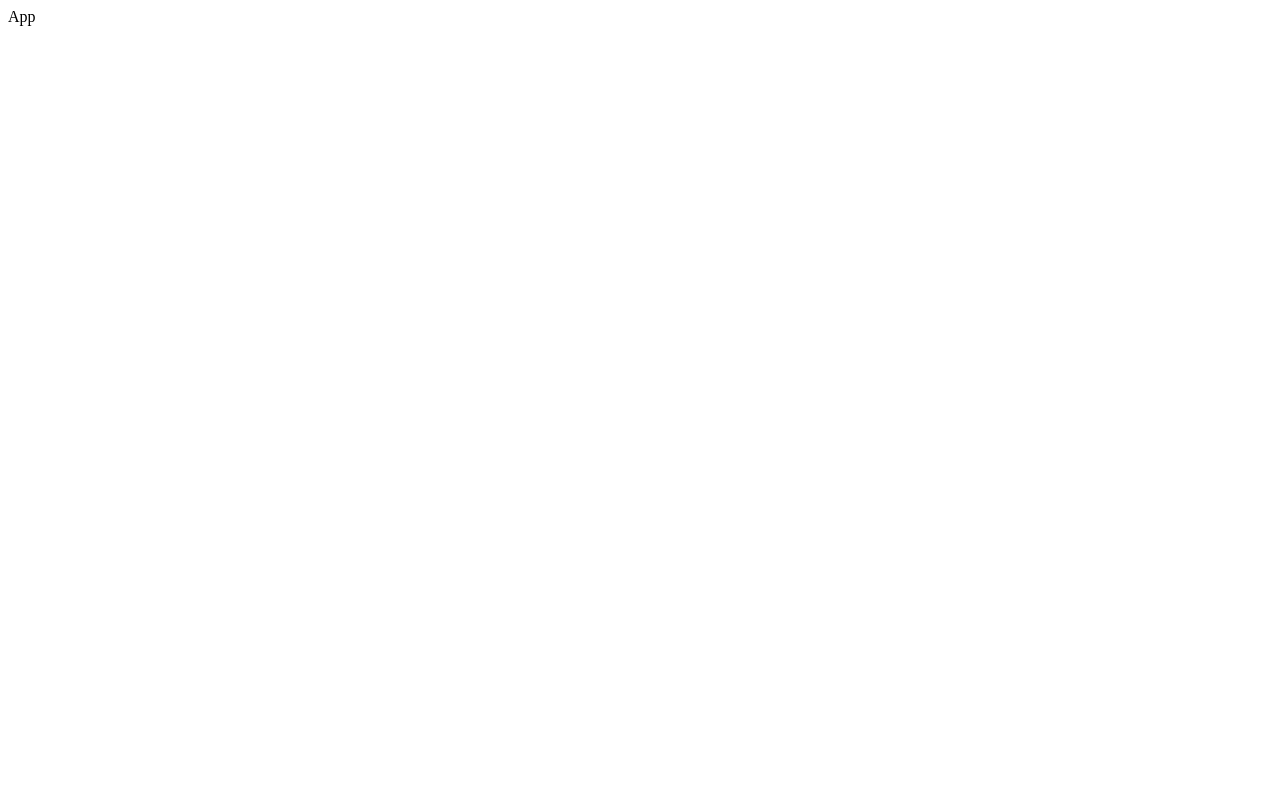
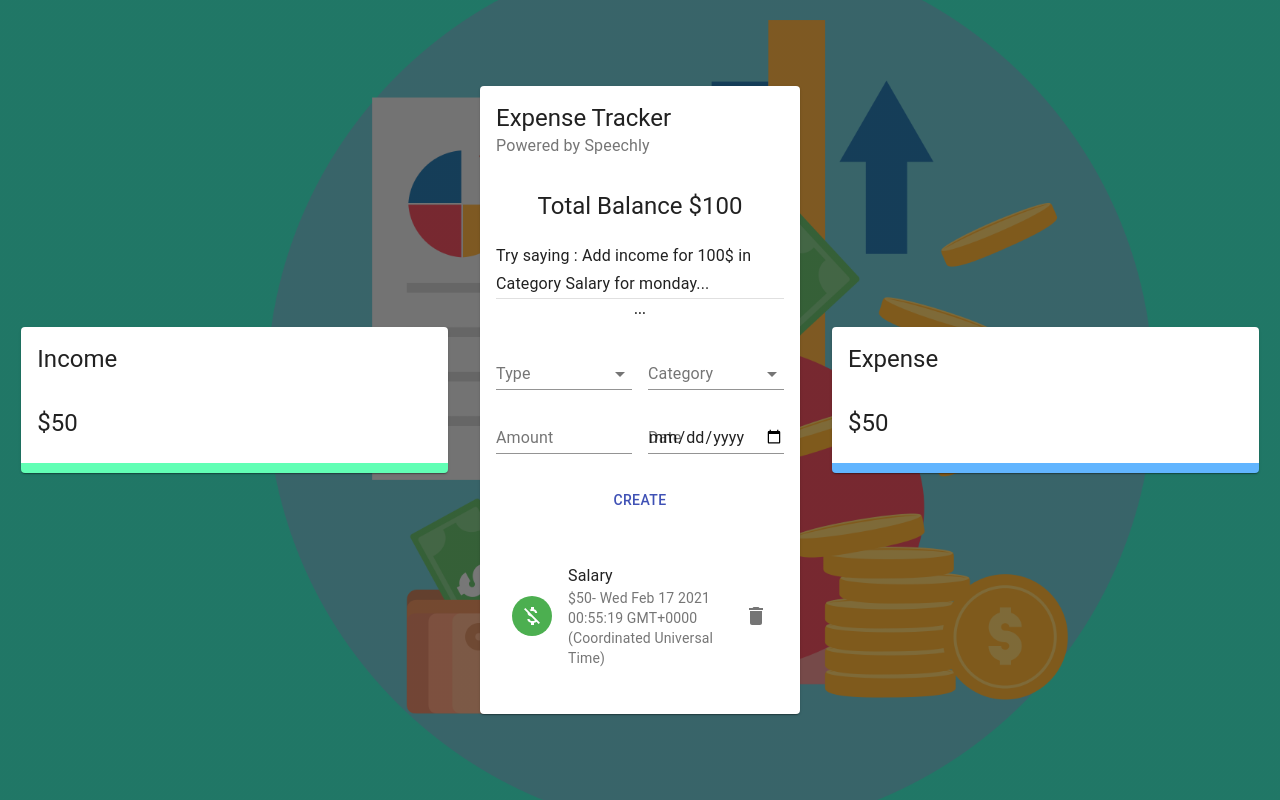
Before and after one commit to Yousef-Hany-Elhossainy/Voice-Powered-Expense-Tracker-React-App, a React (Create React App) app: page / in a window 1280 px wide. Built offline with nearby package versions, Linux system fonts and the light colour scheme.

Commit message:
Added Components and UI with dumm text

```diff
--- a/src/App.js
+++ b/src/App.js
@@ -1,7 +1,34 @@
 import React from "react";
+import { Grid } from "@material-ui/core";
+
+import Details from "./components/Details/Details";
+import Main from "./components/Main/Main";
+import useStyles from "./styles";
 
 const App = () => {
-  return <div>App</div>;
+  const classes = useStyles();
+  return (
+    <div>
+      <Grid
+        className={classes.grid}
+        container
+        spacing={0}
+        alignItems="center"
+        justify="center"
+        style={{ height: "100vh" }}
+      >
+        <Grid item xs={12} sm={4}>
+          <Details title="Income" />
+        </Grid>
+        <Grid item xs={12} sm={3}>
+          <Main />
+        </Grid>
+        <Grid item xs={12} sm={4}>
+          <Details title="Expense" />
+        </Grid>
+      </Grid>
+    </div>
+  );
 };
 
 export default App;
--- /dev/null
+++ b/src/components/Details/Details.jsx
@@ -0,0 +1,22 @@
+import React from 'react';
+import {Card,CardHeader,CardContent,Typography} from '@material-ui/core';
+import {Doughnut} from 'react-chartjs-2';
+
+import useStyles from './styles';
+
+const Details = ({title}) => {
+    const classes = useStyles();
+    return (
+        <Card className={title ==="Income"?classes.income :classes.expense}>
+            <CardHeader title={title} />
+            <CardContent>
+                <Typography variant="h5">
+                    $50
+                </Typography>
+                {/* <Doughnut data= "data" /> */}
+            </CardContent>
+        </Card>
+    )
+}
+
+export default Details
--- /dev/null
+++ b/src/components/Details/styles.js
@@ -0,0 +1,10 @@
+import { makeStyles, useStyles } from "@material-ui/core";
+
+export default makeStyles(() => ({
+  income: {
+    borderBottom: "10px solid rgba(30,255,150,0.7)",
+  },
+  expense: {
+    borderBottom: "10px solid rgba(30,150,255,0.7)",
+  },
+}));
--- /dev/null
+++ b/src/components/Main/Form/Form.jsx
@@ -0,0 +1,44 @@
+import React from 'react'
+import{ Grid,Typography,Button,Select,MenuItem,FormControl,InputLabel,TextField} from '@material-ui/core';
+
+import useStyles from "./styles";
+
+const Form = () => {
+    const classes = useStyles();
+    return (
+        <Grid container spacing={2}>
+            <Grid item xs={12}>
+                <Typography align="center" variant="subtitle2" gutterBottom>
+                    ...
+                </Typography>
+            </Grid>
+            <Grid item xs={6}>
+                <FormControl fullWidth>
+                    <InputLabel>Type</InputLabel>
+                    <Select>
+                        <MenuItem value="Income">Income</MenuItem>
+                        <MenuItem value="Expense">Expense</MenuItem>
+                    </Select>
+                </FormControl>
+            </Grid>
+            <Grid item xs={6}>
+                <FormControl fullWidth>
+                    <InputLabel>Category</InputLabel>
+                    <Select>
+                        <MenuItem value="Salary">Salary</MenuItem>
+                        <MenuItem value="Business">Business</MenuItem>
+                    </Select>
+                </FormControl>
+            </Grid>
+            <Grid item xs={6}>
+                <TextField type="number" label="Amount" fullWidth/>
+            </Grid>
+            <Grid item xs={6}>
+                <TextField type="date" label="Date" fullWidth/>
+            </Grid>
+            <Button className={classes.button} vaiant="outlined" color="primary" fullWidth > Create</Button>
+        </Grid>
+    )
+}
+
+export default Form
--- /dev/null
+++ b/src/components/Main/Form/styles.js
@@ -0,0 +1,12 @@
+import { makeStyles } from "@material-ui/core/styles";
+
+export default makeStyles(() => ({
+  radioGroup: {
+    display: "flex",
+    justifyContent: "center",
+    marginBottom: "-10px",
+  },
+  button: {
+    marginTop: "20px",
+  },
+}));
--- /dev/null
+++ b/src/components/Main/List/List.jsx
@@ -0,0 +1,42 @@
+import React from 'react';
+import{ List as MUIList, ListItem,ListItemAvatar,ListItemText,Avatar,ListItemSecondaryAction,IconButton,Slide} from '@material-ui/core';
+import{Delete,MoneyOff} from '@material-ui/icons';
+
+import useStyles from './styles';
+
+const List = () => {
+    const classes = useStyles();
+
+    const transactions = [
+        {
+            id: 1,
+            type: 'Income',
+            category: 'Salary',
+            amount: 50,
+            date: new Date(),
+        }
+    ]
+    return (
+        <MUIList dense={false} className={classes.list}>
+            {transactions.map((transaction)=>(
+                <Slide direction="down" in mountOnEnter unmountOnExit key={transaction.id}>
+                    <ListItem>
+                        <ListItemAvatar>
+                            <Avatar className={transaction.type ==="Income"? classes.avatarIncome : classes.avatarExpense}>
+                                <MoneyOff/>
+                            </Avatar>
+                        </ListItemAvatar>
+                        <ListItemText primary={transaction.category} secondary = {`$${transaction.amount}- ${transaction.date}` }/>
+                        <ListItemSecondaryAction>
+                        <IconButton edge="end" aria-label="delete" onClick="">
+                            <Delete />
+                        </IconButton>
+                        </ListItemSecondaryAction>
+                    </ListItem>
+                </Slide>
+            ))}
+        </MUIList>
+    )
+}
+
+export default List
--- /dev/null
+++ b/src/components/Main/List/styles.js
@@ -0,0 +1,17 @@
+import { makeStyles } from "@material-ui/core/styles";
+import { red, green } from "@material-ui/core/colors";
+
+export default makeStyles((theme) => ({
+  avatarIncome: {
+    color: "#fff",
+    backgroundColor: green[500],
+  },
+  avatarExpense: {
+    color: theme.palette.getContrastText(red[500]),
+    backgroundColor: red[500],
+  },
+  list: {
+    maxHeight: "150px",
+    overflow: "auto",
+  },
+}));
--- /dev/null
+++ b/src/components/Main/Main.jsx
@@ -0,0 +1,34 @@
+import React from 'react';
+import {Card,CardHeader,CardContent,Typography,Grid,Divider} from '@material-ui/core';
+
+import useStyles from "./styles";
+import Form from "./Form/Form";
+import List from "./List/List";
+
+const Main = () => {
+    const classes = useStyles();
+    return (
+        <Card className={classes.root}>
+            <CardHeader title="Expense Tracker" subheader="Powered by Speechly"/>
+            <CardContent>
+                <Typography align="center" variant="h5">
+                    Total Balance $100
+                </Typography>
+                <Typography variant="subtitle1" style={{lineheight:'1.5em',marginTop:'20px'}}>
+                    Try saying : Add income for 100$ in Category Salary for monday...
+                </Typography>
+                <Divider/>
+                <Form/>
+            </CardContent>
+            <CardContent className={classes.cardContent}>
+                <Grid container spacing={2}>
+                    <Grid item xs={12}>
+                        <List/>
+                    </Grid>
+                </Grid>
+            </CardContent>
+        </Card>
+    )
+}
+
+export default Main
--- /dev/null
+++ b/src/components/Main/styles.js
@@ -0,0 +1,24 @@
+import { makeStyles } from "@material-ui/core/styles";
+
+export default makeStyles((theme) => ({
+  media: {
+    height: 0,
+    paddingTop: "56.25%", // 16:9
+  },
+  expand: {
+    transform: "rotate(0deg)",
+    marginLeft: "auto",
+    transition: theme.transitions.create("transform", {
+      duration: theme.transitions.duration.shortest,
+    }),
+  },
+  expandOpen: {
+    transform: "rotate(180deg)",
+  },
+  cartContent: {
+    paddingTop: 0,
+  },
+  divider: {
+    margin: "20px 0",
+  },
+}));
--- /dev/null
+++ b/src/index.css
@@ -0,0 +1,12 @@
+#root,
+body,
+html {
+  height: 100%;
+  margin: 0;
+}
+
+body {
+  background: linear-gradient(rgba(0, 0, 0, 0.5), rgba(0, 0, 0, 0.5)),
+    url(./assets/index.png);
+  background-size: cover;
+}
--- a/src/index.js
+++ b/src/index.js
@@ -2,6 +2,7 @@
 import ReactDOM from "react-dom";
 // import './index.css';
 import App from "./App";
+import "./index.css";
 
 ReactDOM.render(
   <React.StrictMode>
--- /dev/null
+++ b/src/styles.js
@@ -0,0 +1,30 @@
+import { makeStyles } from "@material-ui/core/styles";
+
+export default makeStyles((theme) => ({
+  desktop: {
+    [theme.breakpoints.up("sm")]: {
+      display: "none",
+    },
+  },
+  mobile: {
+    [theme.breakpoints.down("sm")]: {
+      display: "none",
+    },
+  },
+  main: {
+    [theme.breakpoints.up("sm")]: {
+      paddingBottom: "5%",
+    },
+  },
+  last: {
+    [theme.breakpoints.down("sm")]: {
+      marginBottom: theme.spacing(3),
+      paddingBottom: "200px",
+    },
+  },
+  grid: {
+    "& > *": {
+      margin: theme.spacing(2),
+    },
+  },
+}));
```
Also changed, not shown: src/assets/index.png (added), 1 other file (tests, documents, lock files or other folders).
